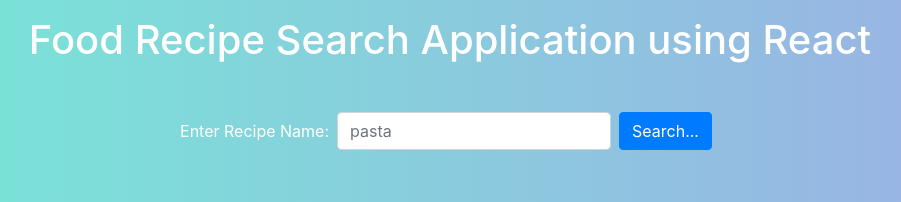
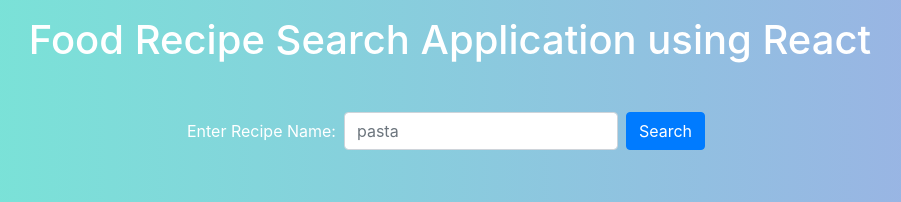
Before and after one commit to vprasadreddy/react-recipe-search, a React (Create React App) app: page / in a window 1280 px wide. Shown: the top 202 px of the page, without its empty margins (190-1091 px from the left). Built offline with nearby package versions, Linux system fonts and the light colour scheme; no server answers.

Commit message:
initial code deployment

```diff
--- a/src/App.js
+++ b/src/App.js
@@ -48,7 +48,7 @@
             className="btn btn-primary mb-2 mr-sm-2"
             onClick={getRecipes}
           >
-            Search...
+            Search
           </button>
         </form>
       </div>
```
